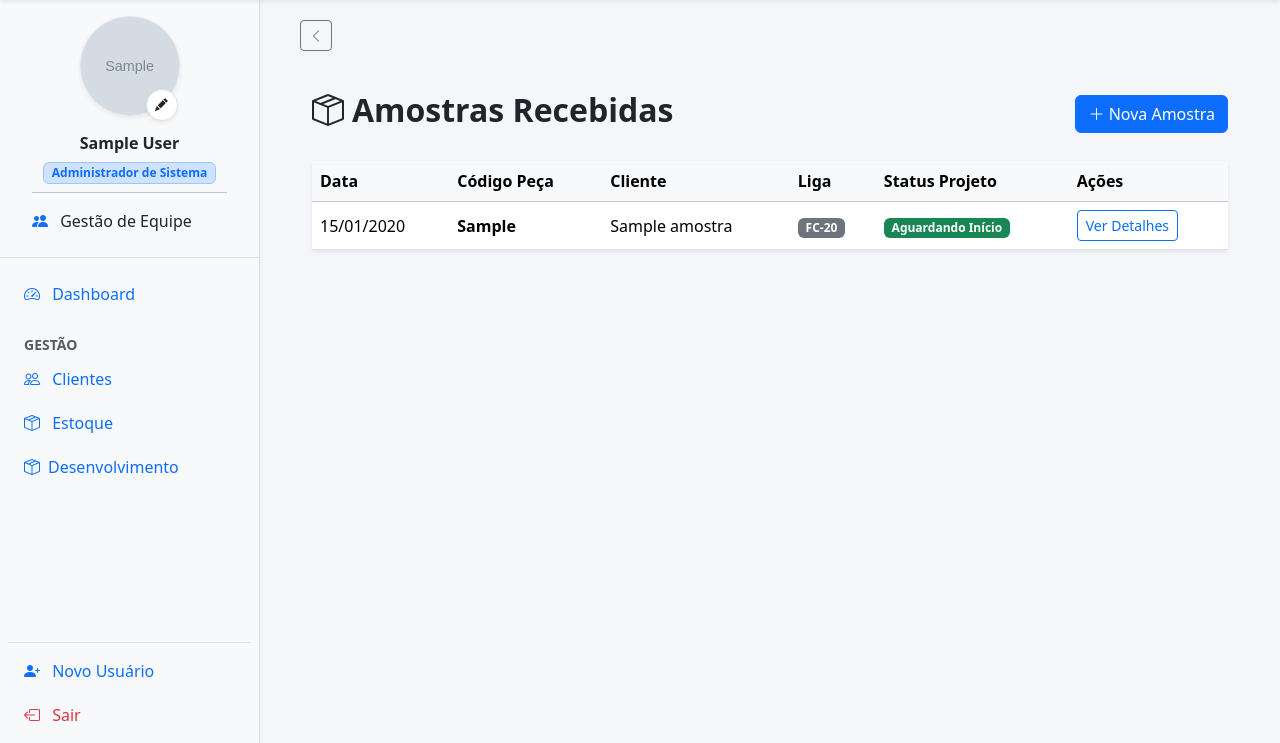
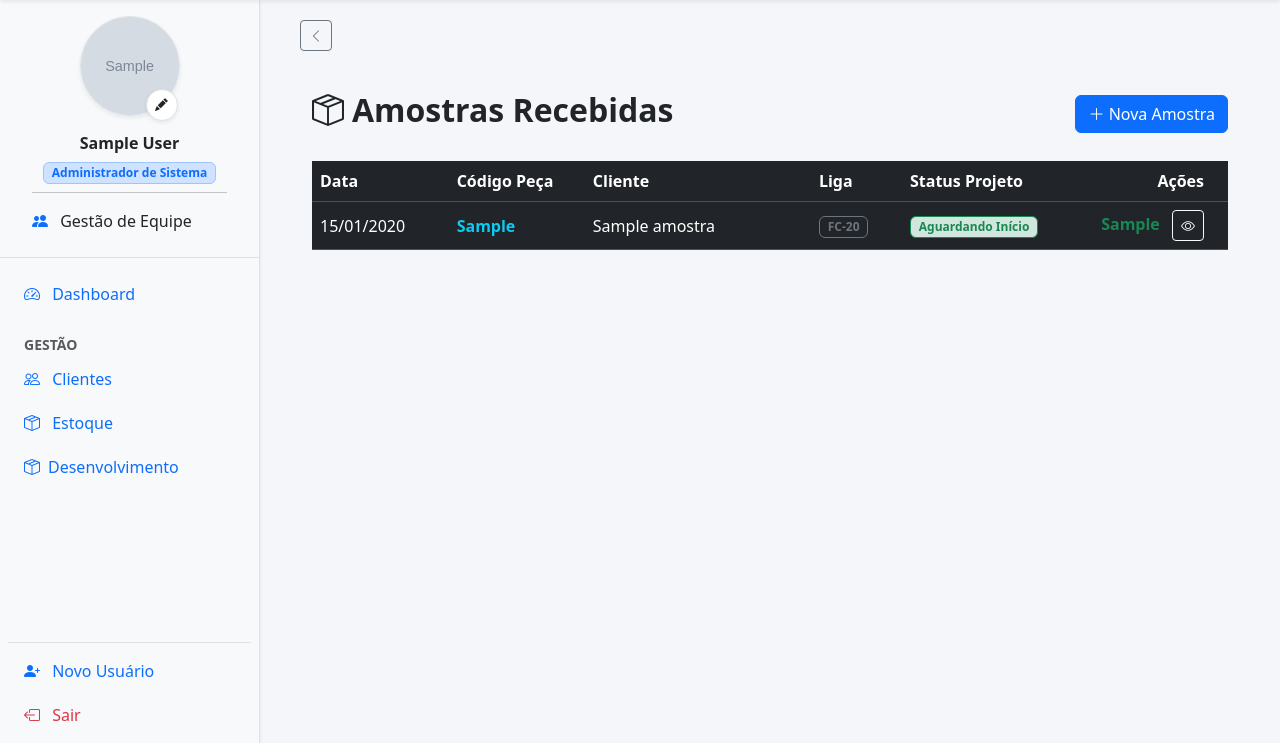
Before and after one commit to fernandes-draw/erp_system, a Django app: page /desenvolvimento/amostras/ in a window 1280 px wide. Shown: the part 57-800 px from the top of the page. Run offline with Django 5.2, Linux system fonts and the light colour scheme; a user stored in the database is signed in; tables that the repository leaves empty hold one stand-in row (values such as "Sample post"); grey boxes marked "Sample" are stand-in pictures.

Commit message:
Criando a View para "Startar" o Projeto

```diff
--- a/desenvolvimento/templates/desenvolvimento/amostra_list.html
+++ b/desenvolvimento/templates/desenvolvimento/amostra_list.html
@@ -9,47 +9,45 @@
         </a>
     </div>
 
-    <div class="card shadow-sm border-0">
-        <div class="table-responsive">
-            <table class="table table-hover align-middle mb-0">
-                <thead class="table-light">
+    <table class="table table-dark table-hover align-middle mb-0">
+    <thead>
         <tr>
-                        <th>Data</th>
-                        <th>Código Peça</th>
-                        <th>Cliente</th>
-                        <th>Liga</th>
-                        <th>Status Projeto</th>
-                        <th>Ações</th>
-                    </tr>
+            <th style="width: 15%">Data</th>
+            <th style="width: 15%">Código Peça</th>
+            <th style="width: 25%">Cliente</th>
+            <th style="width: 10%">Liga</th>
+            <th style="width: 15%">Status Projeto</th>
+            <th style="width: 20%" class="text-end px-4">Ações</th> </tr>
     </thead>
     <tbody>
         {% for amostra in amostras %}
         <tr>
             <td>{{ amostra.data_recebimento|date:"d/m/Y" }}</td>
-                        <td><strong>{{ amostra.codigo_peca }}</strong></td>
+            <td><span class="text-info fw-bold">{{ amostra.codigo_peca }}</span></td>
             <td>{{ amostra.cliente_nome }}</td>
-                        <td><span class="badge bg-secondary">{{ amostra.get_liga_produto_display }}</span></td>
+            <td><span class="badge border border-secondary text-secondary">{{ amostra.get_liga_produto_display }}</span></td>
             <td>
                 {% if amostra.projeto %}
-                                <span class="badge bg-success">{{ amostra.projeto.get_status_display }}</span>
+                    <span class="badge bg-success-subtle text-success border border-success">{{ amostra.projeto.get_status_display }}</span>
                 {% else %}
-                                <span class="badge bg-warning text-dark">Aguardando Projeto</span>
+                    <span class="badge bg-warning-subtle text-warning border border-warning">Aguardando Projeto</span>
                 {% endif %}
             </td>
-                        <td>
-                            <a href="#" class="btn btn-sm btn-outline-primary">Ver Detalhes</a>
+            <td class="text-end px-4"> {% if not amostra.projeto %}
+                    <a href="{% url 'iniciar_projeto' amostra.id %}" class="btn btn-sm btn-success">
+                        <i class="bi bi-play-fill"></i> Iniciar
+                    </a>
+                {% else %}
+                    <span class="text-success fw-bold me-2">{{ amostra.projeto.codigo_projeto }}</span>
+                {% endif %}
+                <a href="#" class="btn btn-sm btn-outline-light">
+                    <i class="bi bi-eye"></i>
+                </a>
             </td>
         </tr>
         {% empty %}
-                    <tr>
-                        <td colspan="6" class="text-center py-4 text-muted">
-                            Nenhuma amostra cadastrada no momento.
-                        </td>
-                    </tr>
         {% endfor %}
     </tbody>
 </table>
 </div>
-    </div>
-</div>
 {% endblock %}
--- a/desenvolvimento/urls.py
+++ b/desenvolvimento/urls.py
@@ -1,7 +1,8 @@
 from django.urls import path
-from .views import AmostraCreateView, AmostraListView
+from .views import AmostraCreateView, AmostraListView, iniciar_projeto
 
 urlpatterns = [
     path('amostras/', AmostraListView.as_view(), name='amostra_list'),
     path('amostras/nova/', AmostraCreateView.as_view(), name='amostra_create'),
+    path('amostras/iniciar-projeto/<int:amostra_id>/', iniciar_projeto, name='iniciar_projeto'),
 ]
--- a/desenvolvimento/views.py
+++ b/desenvolvimento/views.py
@@ -1,21 +1,44 @@
 from django.views.generic import CreateView, ListView
 from django.contrib.auth.mixins import LoginRequiredMixin
 from django.urls import reverse_lazy
-from .models import Amostra
+from .models import Amostra, Projeto
 from .forms import AmostraForm
+from django.shortcuts import get_object_or_404, redirect
+from django.contrib import messages
+
 
 class AmostraCreateView(LoginRequiredMixin, CreateView):
     model = Amostra
     form_class = AmostraForm
-    template_name = 'desenvolvimento/amostra_form.html'
-    success_url = reverse_lazy('amostra_list')
+    template_name = "desenvolvimento/amostra_form.html"
+    success_url = reverse_lazy("amostra_list")
 
     def form_valid(self, form):
         form.instance.cadastrado_por = self.request.user
         return super().form_valid(form)
 
+
 class AmostraListView(LoginRequiredMixin, ListView):
     model = Amostra
-    template_name = 'desenvolvimento/amostra_list.html'
-    context_object_name = 'amostras'
-    ordering = ['-data_recebimento']
+    template_name = "desenvolvimento/amostra_list.html"
+    context_object_name = "amostras"
+    ordering = ["-data_recebimento"]
+
+
+def iniciar_projeto(request, amostra_id):
+    amostra = get_object_or_404(Amostra, id=amostra_id)
+
+    # Verifica se já existe um projeto para essa amostra
+    if hasattr(amostra, "projeto"):
+        messages.warning(request, "Esta amostra já possui um projeto vinculado.")
+    else:
+        # Cria o projeto. O método save() que editamos acima
+        # vai gerar o código P-00000X automaticamente.
+        projeto = Projeto.objects.create(
+            amostra=amostra, responsavel_atual=request.user, status="0_aguardando"
+        )
+        messages.success(
+            request, f"Projeto {projeto.codigo_projeto} iniciado com sucesso!"
+        )
+
+    return redirect("amostra_list")
```
Lines whose indentation alone changed are shown as unchanged.
